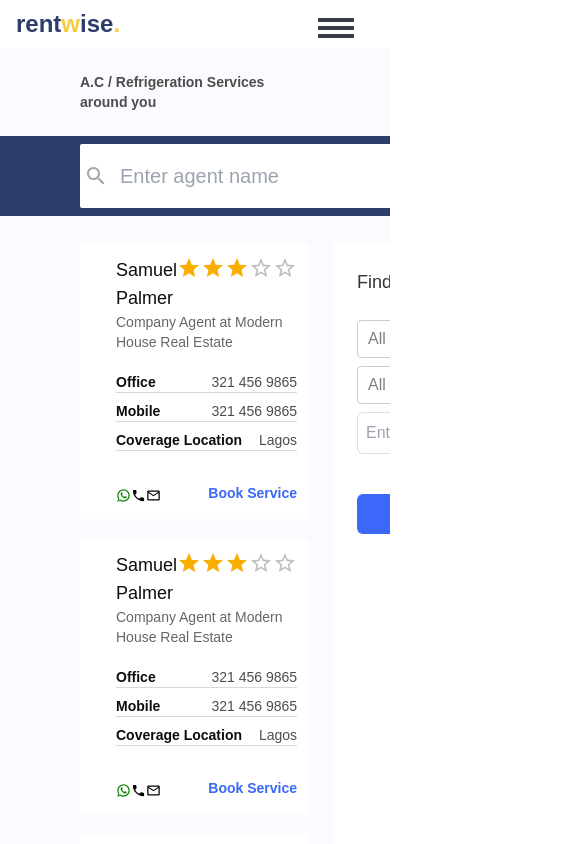
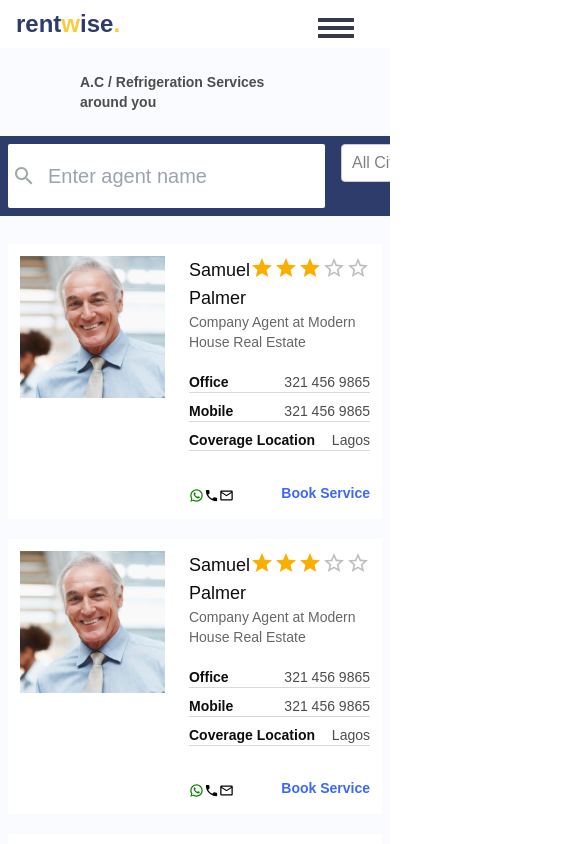
Before and after one commit to Obadea/rentwise, a React (Create React App) app: page /quickservices/agents in a window 390 px wide. Shown: the top 844 px of the page, 585 px wide, since content can reach past the window. Built offline with nearby package versions, Linux system fonts and the light colour scheme; a web font is replaced by a local one.

Commit message:
Agent search component added

```diff
--- /dev/null
+++ b/src/components/AgentSearch.jsx
@@ -0,0 +1,7 @@
+import React from "react";
+
+function AgentSearch() {
+  return <div></div>;
+}
+
+export default AgentSearch;
--- a/src/pages/sevicesagentpage/servicesagentpage.jsx
+++ b/src/pages/sevicesagentpage/servicesagentpage.jsx
@@ -23,7 +23,7 @@ function ServicesAgentPage() {
         </h4>
       </div>
 
-      <div className="flex bg-DownloadHover py-2 gap-4 px-20">
+      <div className="flex bg-DownloadHover py-2 gap-4 px-2 lg:px-20">
         <div className=" flex-[3] flex gap-1 items-center bg-white rounded-sm px-1">
           <SearchIcon className="text-[#A1A7A8]" />
           <input
@@ -53,8 +53,8 @@ function ServicesAgentPage() {
         </div>
       </div>
 
-      <div className="flex  gap-6 p-7 px-20">
-        <div className="flex-[3] flex flex-col gap-5 ">
+      <div className="flex flex-col lg:flex-row  gap-6 p-7 px-2 lg:px-20 items-start">
+        <div className="flex-[3] flex flex-col gap-5">
           <AgentCard />
           <AgentCard />
           <AgentCard />
@@ -62,7 +62,7 @@ function ServicesAgentPage() {
         </div>
 
         {/* Search agent */}
-        <div className="flex-1 flex flex-col bg-white gap-6 p-6">
+        <div className="  flex-1 w-full lg:w-auto flex flex-col bg-white gap-6 p-6">
           <h3 className="font-medium text-lg text-customdark">Find Agent</h3>
           <div className="flex flex-col gap-10">
             <div className="flex flex-col gap-2">
```
